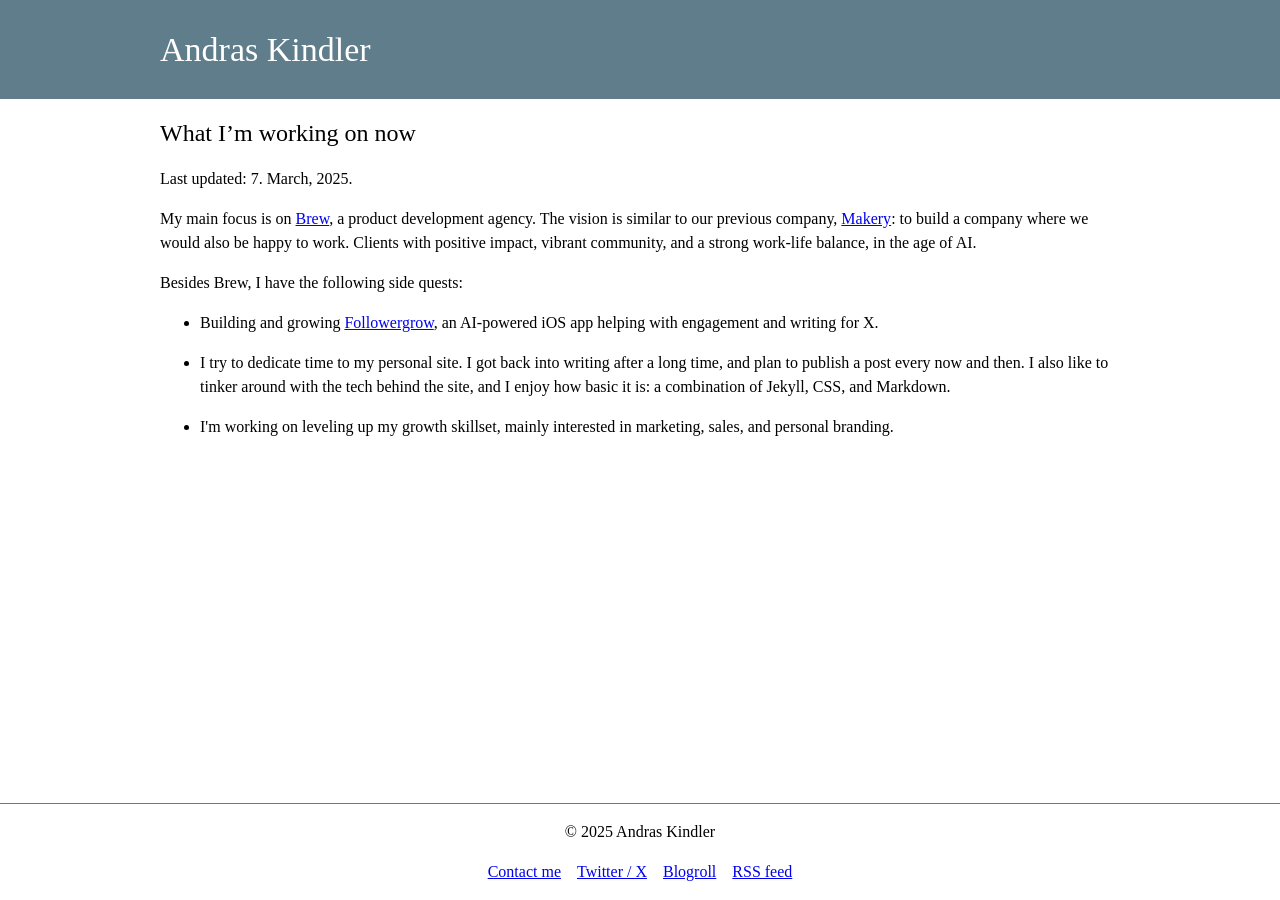
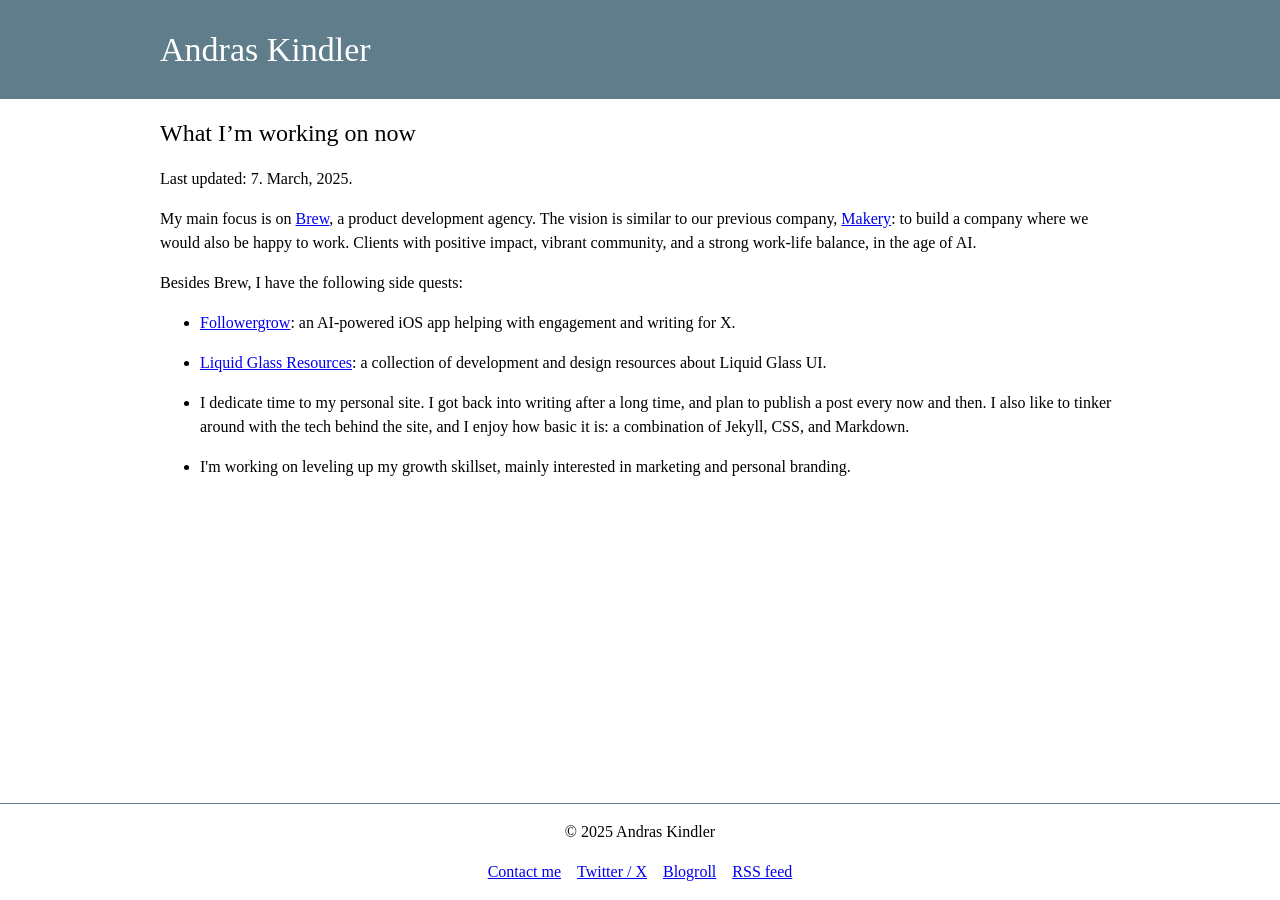
Before and after one commit to andraskindler/andraskindler.github.io, a Jekyll site: the page built from now.markdown, in a window 1280 px wide. Built offline with Jekyll 4.4.1, drawn with Linux system fonts in a browser that asks for light colours; comment, search, counter and statistics services are not loaded.

Commit message:
update index and now pages

```diff
--- a/index.markdown
+++ b/index.markdown
@@ -4,7 +4,7 @@ layout: default
 
 <h2 class="page-title">Hi! I'm Andras Kindler.</h2>
 
-<p>I'm building <a href="https://brew.dev" target="_blank">Brew</a> and <a href="https://followergrow.com" target="_blank">Followergrow</a>. Previously, I was the cofounder of <a href="https://makery.co" target="_blank">Makery</a> (acquired in 2021), then VP Engineering at TIER Mobility. For what I'm working on now, check out my <a href="/now">Now</a> page.</p>
+<p>I'm building <a href="https://brew.dev" target="_blank">Brew</a>, <a href="https://www.liquidglassresources.com/" target="_blank">Liquid Glass Resources</a>, <a href="https://followergrow.com" target="_blank">Followergrow</a>. Previously, I was the cofounder of <a href="https://makery.co" target="_blank">Makery</a> (acquired in 2021), then VP Engineering at TIER Mobility. For what I'm working on now, check out my <a href="/now">Now</a> page.</p>
 
 <p>
 I originally started this site 10+ years ago, writing mostly about Android development, and closed it down for a few years because of inactivity. Recently I started writing again, with a wider range of topics about my professional journey.</p>
--- a/now.markdown
+++ b/now.markdown
@@ -11,7 +11,8 @@ layout: default
 <p>Besides Brew, I have the following side quests:</p>
 
 <ul>
-    <li>Building and growing <a href="https://followergrow.com" target="_blank">Followergrow</a>, an AI-powered iOS app helping with engagement and writing for X.</li>
-    <li>I try to dedicate time to my personal site. I got back into writing after a long time, and plan to publish a post every now and then. I also like to tinker around with the tech behind the site, and I enjoy how basic it is: a combination of Jekyll, CSS, and Markdown.</li>
-    <li>I'm working on leveling up my growth skillset, mainly interested in marketing, sales, and personal branding.</li>
+    <li><a href="https://followergrow.com" target="_blank">Followergrow</a>: an AI-powered iOS app helping with engagement and writing for X.</li>
+    <li><a href="https://www.liquidglassresources.com/" target="_blank">Liquid Glass Resources</a>: a collection of development and design resources about Liquid Glass UI.</li>
+    <li>I dedicate time to my personal site. I got back into writing after a long time, and plan to publish a post every now and then. I also like to tinker around with the tech behind the site, and I enjoy how basic it is: a combination of Jekyll, CSS, and Markdown.</li>
+    <li>I'm working on leveling up my growth skillset, mainly interested in marketing and personal branding.</li>
 </ul>
```
